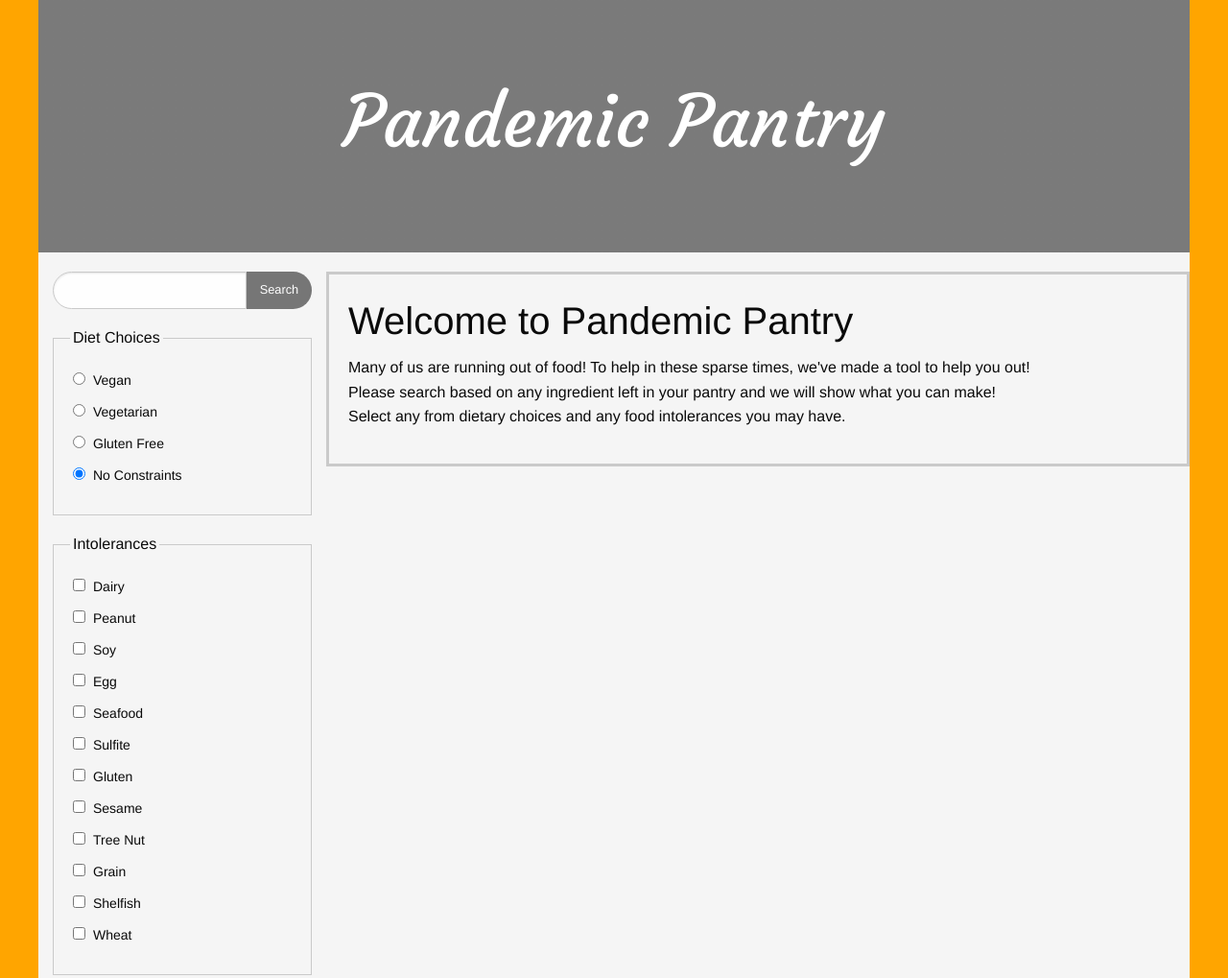
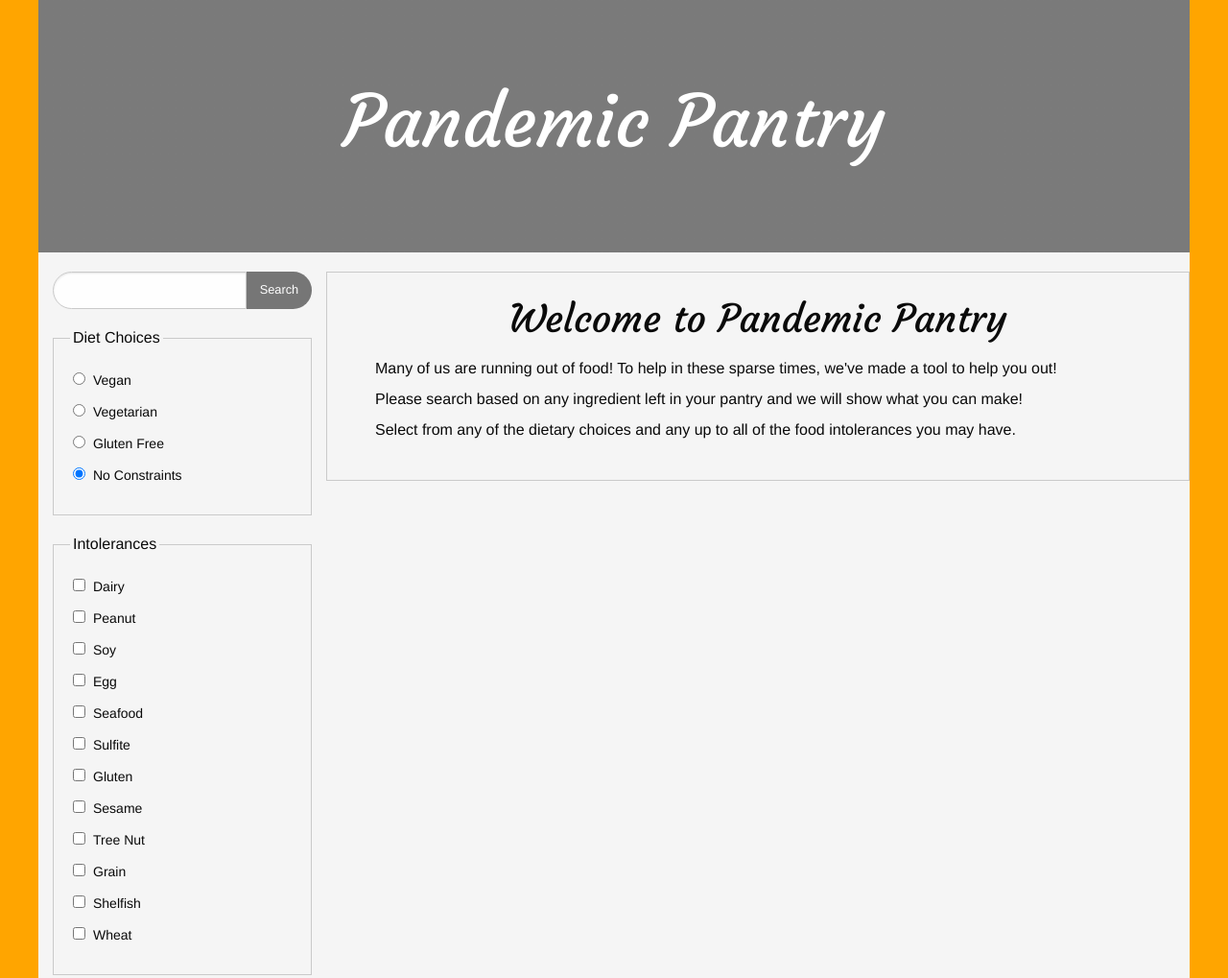
Before and after one commit to jeffreyadamo/PandemicPantry, a plain HTML site: page index.html in a window 1280 px wide. Shown: the top 1019 px of the page at 96% size. Drawn offline with nearby package versions, Linux system fonts and the light colour scheme.

Commit message:
cleaned up code. little html and css

```diff
--- a/index.html
+++ b/index.html
@@ -67,13 +67,11 @@
                 <div class="columns medium-12" id="snippet">
                     <h2>Welcome to Pandemic Pantry</h2>
                     <p id="intro">Many of us are running out of food! To help in these sparse times, we've made a tool to help you out! <br>Please search based on any ingredient left in your pantry and we will show what you can make! <br>
-                     Select any from dietary choices and any food intolerances you may have.</p>
+                     Select from any of the dietary choices and any up to all of the food intolerances you may have.</p>
                  </div>
             </div>
             <div class="row" id="recipeCard">
-                <!-- <div class="columns medium-12" ></div> -->
             </div>
-            <!-- </div> -->
         </div>
     </div>
     <div class="row" id="footer">
--- a/script.js
+++ b/script.js
@@ -36,8 +36,8 @@ $(".intols").click(function(){
 $("#search").on("submit", function(e){
   e.preventDefault();
   keyword = $("#search-input").val();
-  $("#snippet").html("Ahh yes, yummy " + keyword + ": "); //adding to box
-  wikiAPI(keyword);
+  $("#snippet").html("Ahh yes, yummy " + keyword + "...<br>"); //dynamically adds search keyword phrase over landing instructions
+  wikiAPI(keyword); //runs API call to Wikipedia
   var numberOfResults = 4;
 
   fetchRecipes(keyword, numberOfResults, intolerances);
@@ -133,7 +133,6 @@ function fetchRecipes(keyword, numberOfResults, intolerances) {
     });
 }
 
-
 ////////////SECOND SERVER-SIDE API WIKIPEDIA///////////
 function wikiAPI (keyword){
 var queryWikiURL = "https://en.wikipedia.org/w/api.php?action=query&format=json&list=search&srsearch="+keyword+"&origin=*";
@@ -147,6 +146,7 @@ $.ajax({
   console.log(response.query.search[0].snippet)
   $("#snippet").append(response.query.search[0].snippet);
   $("#snippet").append("...");
-  $("#snippet").append("<a href='https://en.wikipedia.org/wiki/"+keyword+"'>see more at Wikipedia</a>");
+  $("#snippet").append("<a href='https://en.wikipedia.org/wiki/"+keyword+"'>see more at Wikipedia</a>"); //links to source wiki page
 })
 }
+//////////////////////
--- a/style.css
+++ b/style.css
@@ -120,14 +120,22 @@ li {
   line-height: normal;
 }
 
+h2 {
+  font-family: 'Courgette', cursive;
+  text-align: center;
+}
 #snippet{
   border-style: solid;
+  border-width: 1px;
   border-color: rgb(202, 202, 202);
   padding: 20px 20px 20px 20px;
+  margin: 0px 15px 20px 0px;
 
 }
 #intro{
   text-align: left;
+  line-height: 2;
+  padding-left: 30px;
 }
 
 body{
```
